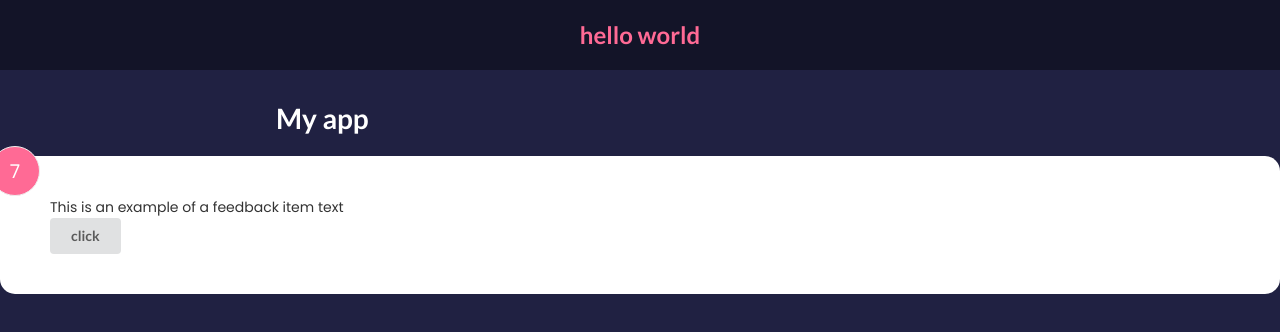
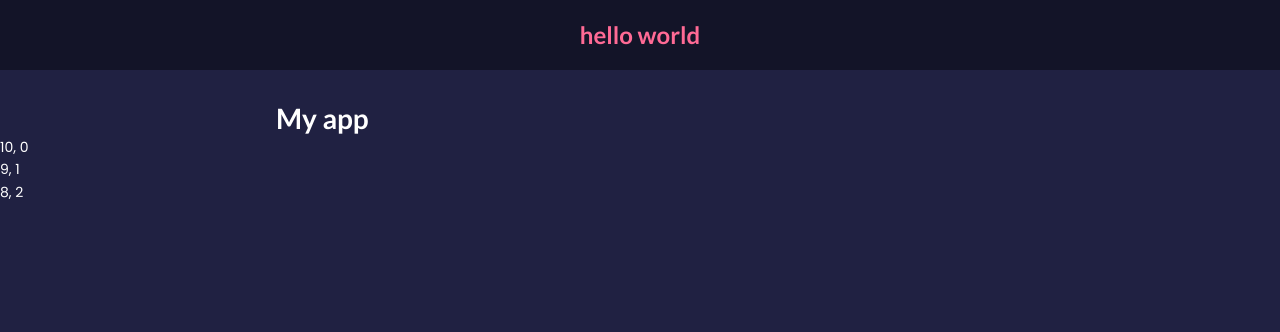
Before and after one commit to oliveroliverio/ud-brad-traversy-react-front-to-back-2022, a React (Create React App) app: page / in a window 1280 px wide. Shown: the top 332 px of the page. Built offline with nearby package versions, Linux system fonts and the light colour scheme.

Commit message:
01 making sure we pass array to component and map checks out

```diff
--- a/src/App.js
+++ b/src/App.js
@@ -1,18 +1,20 @@
 import React, { useState }  from 'react'
 import Header from './components/Header'
 import FeedbackItem from './components/FeedbackItem'
+import FeedbackList from './components/FeedbackList'
+import FeedbackData from './data/FeedbackData'
 
 // global level state vs component level state
 
 function App() {
-	const [feedback, setFeedback] = useState()
+	const [feedback, setFeedback] = useState(FeedbackData)
 	return (
 		<>
 			<Header text='hello world'></Header>
 			<div className='container'>
 				<h1>My app</h1>
 			</div>
-			<FeedbackItem></FeedbackItem>
+			<FeedbackList feedback={feedback}></FeedbackList>
 		</>
 	)
 }
--- /dev/null
+++ b/src/components/FeedbackList.js
@@ -0,0 +1,15 @@
+import React from "react";
+
+export default function FeedbackList({ feedback }) {
+  // conditionally show feed back if empty case
+  // if no feedback or
+  if (!feedback || feedback.length === 0) {
+    return <p>No Feedback yet</p>
+  }
+
+  return <div className='feedback-list'>
+    {feedback.map((i, index) => (
+      <div>{i.rating}, {index}</div>
+    ))}
+  </div>;
+}
```
